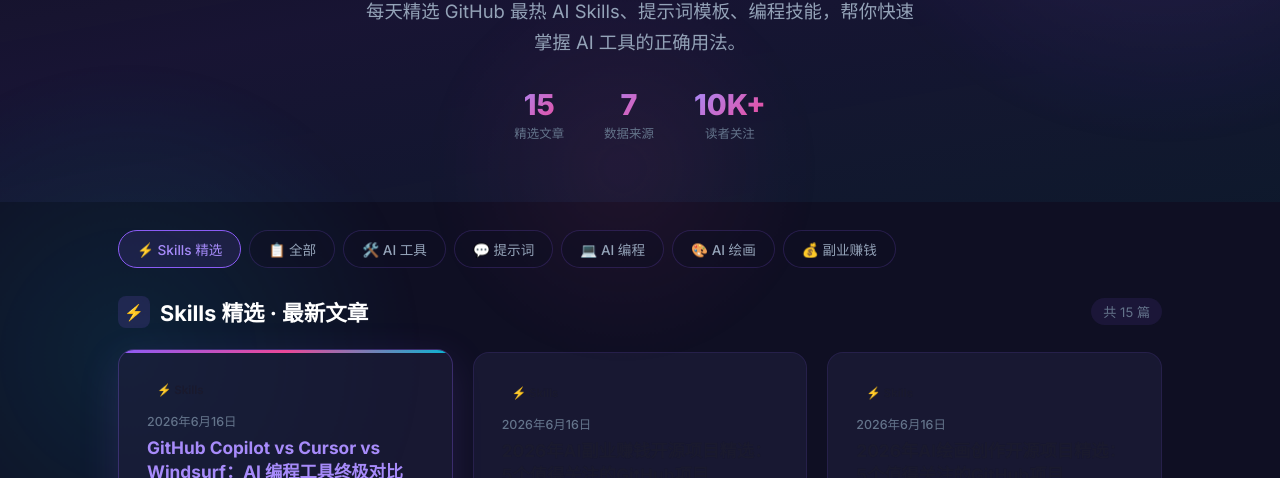
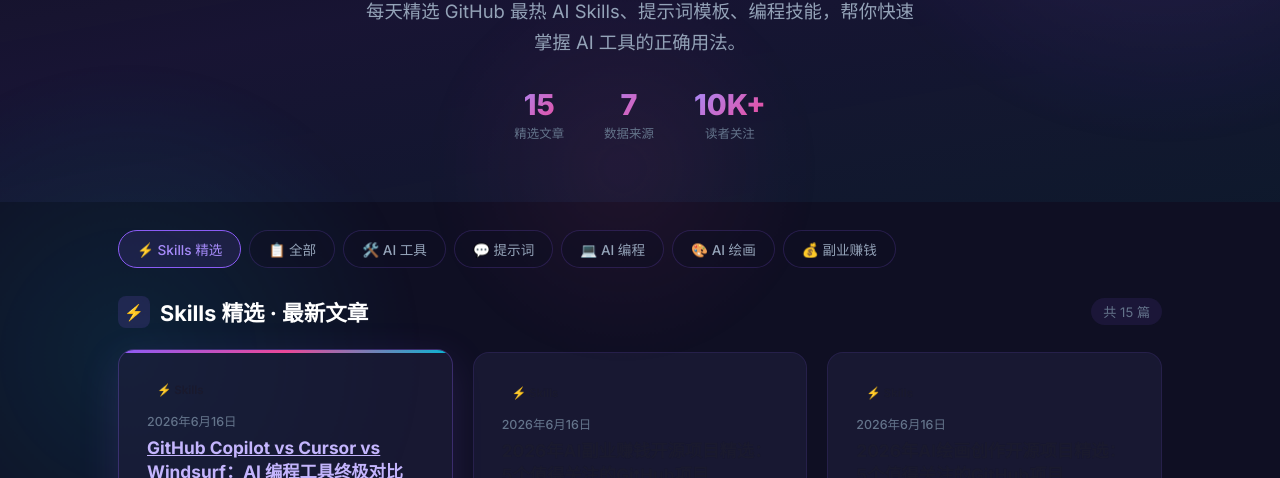
Before and after one commit to dkdjndbfj-wq/ai-skill-site, a plain HTML site: page index.html in a window 1280 px wide. In both pictures the pointer is over the link 285 px from the left and 784 px from the top of the page. Shown: the part 322-800 px from the top of the page. Drawn offline with Linux system fonts and the light colour scheme.

Commit message:
🎨 标题默认紫色，不用 hover 也能看清

```diff
--- a/index.html
+++ b/index.html
@@ -53,8 +53,8 @@
 .tag-art{background:rgba(245,158,11,.12);color:#fbbf24}
 .tag-money{background:rgba(34,197,94,.12);color:#4ade80}
 .card-date{font-size:.78rem;color:#64748b;font-weight:500;display:block;margin-bottom:6px}
-.card-title{font-size:1.08rem;font-weight:700;display:block;margin-bottom:8px;color:#e2e8f0;line-height:1.4;cursor:pointer;transition:.2s}
-.card:hover .card-title,.card.expanded .card-title{color:#a78bfa}
+.card-title{font-size:1.08rem;font-weight:700;display:block;margin-bottom:8px;color:#a78bfa;line-height:1.4;cursor:pointer;transition:.2s}
+.card:hover .card-title,.card.expanded .card-title{color:#c4b5fd;text-decoration:underline}
 .card-title-link{text-decoration:none;color:inherit}
 .card-title-link:hover{color:#a78bfa}
 .card-desc{font-size:.88rem;color:#94a3b8;display:block;margin-bottom:14px;line-height:1.6}
```
